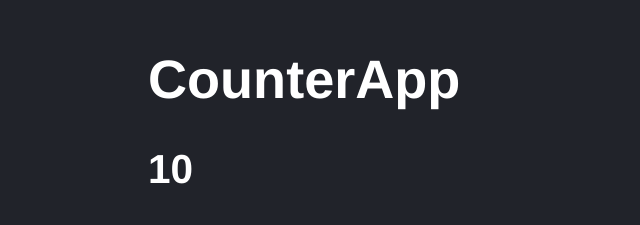
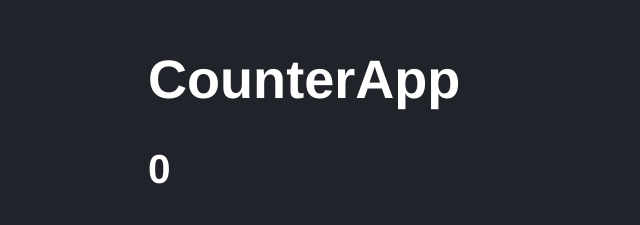
Before and after one commit to alexelizaga/03-react-counter-vite, a React (Vite) app: page / in a window 1280 px wide. Shown: the part 136-361 px from the top of the page, without its empty margins (0-640 px from the left). Built offline with nearby package versions, Linux system fonts and the light colour scheme.

Commit message:
45. useState - Hook

```diff
--- a/src/CounterApp.tsx
+++ b/src/CounterApp.tsx
@@ -1,4 +1,4 @@
-import { MouseEvent } from 'react';
+import { MouseEvent, useState } from 'react';
 
 interface CounterAppProps {
     value: number;
@@ -6,14 +6,17 @@ interface CounterAppProps {
 
 export const CounterApp = ({ value }: CounterAppProps) => {
 
+    const [ counter, setCounter ] = useState(0)
+
     const handleAdd = ( event: MouseEvent ) => {
         console.log(event);
+        setCounter( prev => prev + 1 );
     }
 
     return (
         <>
             <h1>CounterApp</h1>
-            <h2>{ value }</h2>
+            <h2>{ counter }</h2>
 
             <button onClick={ handleAdd }>
                 +1
```
Also changed, not shown: 1 other file (tests, documents, lock files or other folders).
